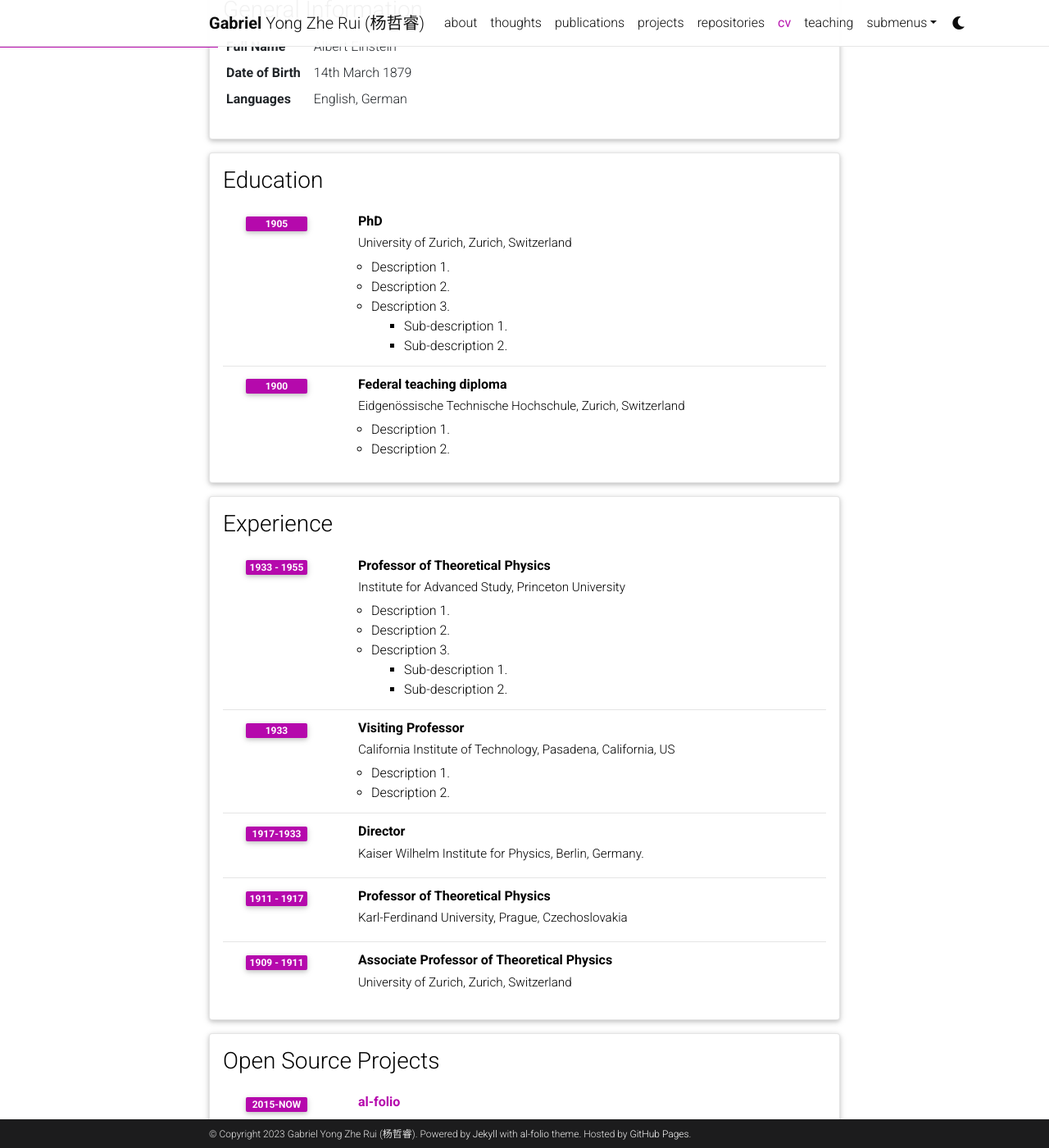
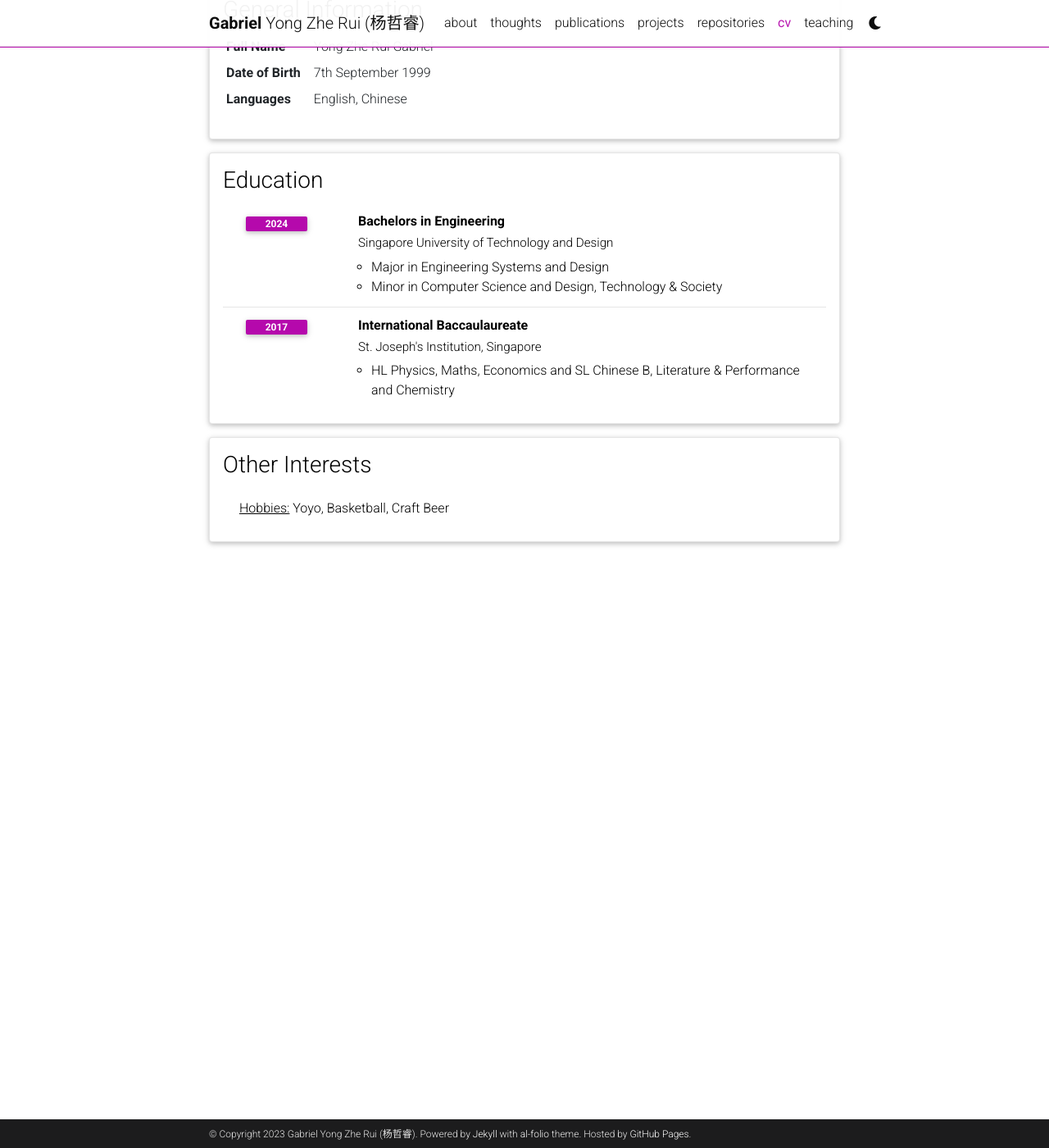
Before and after one commit to becauselol/becauselol.github.io, a Jekyll site: the page built from _pages/cv.md, in a window 1280 px wide and 1400 px high, scrolled down 207 px. Shown: the whole window at 82% size. Built offline with Jekyll 4.4.1, drawn with Linux system fonts in a browser that asks for light colours; comment, search, counter and statistics services are not loaded; a style sheet for code colours, icons or effects is not loaded; some of the changed text lies outside the part shown.

Commit message:
Update CV

```diff
--- a/_config.yml
+++ b/_config.yml
@@ -8,7 +8,7 @@ middle_name:
 last_name: Yong Zhe Rui (杨哲睿)
 email: gabesytf@gmail.com
 description: > # the ">" symbol means to ignore newlines until "footer_text:"
-  A simple, whitespace theme for academics. Based on [*folio](https://github.com/bogoli/-folio) design.
+  A simple little page to showcase what I've done and am doing.
 footer_text: >
   Powered by <a href="https://jekyllrb.com/" target="_blank">Jekyll</a> with <a href="https://github.com/alshedivat/al-folio">al-folio</a> theme.
   Hosted by <a href="https://pages.github.com/" target="_blank">GitHub Pages</a>.
@@ -176,7 +176,7 @@ collections:
     permalink: /projects/:path/
 
 announcements:
-  enabled: false
+  enabled: true
   scrollable: true # adds a vertical scroll bar if there are more than 3 news items
   limit: 5 # leave blank to include all the news in the `_news` folder
 
--- a/_data/cv.yml
+++ b/_data/cv.yml
@@ -2,96 +2,28 @@
   type: map
   contents:
     - name: Full Name
-      value: Albert Einstein
+      value: Yong Zhe Rui Gabriel
     - name: Date of Birth
-      value: 14th March 1879
+      value: 7th September 1999
     - name: Languages
-      value: English, German
+      value: English, Chinese
 
 - title: Education
   type: time_table
   contents:
-    - title: PhD
-      institution: University of Zurich, Zurich, Switzerland
-      year: 1905
+    - title: Bachelors in Engineering
+      institution: Singapore University of Technology and Design
+      year: 2024
       description:
-        - Description 1.
-        - Description 2.
-        - title: Description 3.
-          contents:
-            - Sub-description 1.
-            - Sub-description 2.
-    - title: Federal teaching diploma
-      institution: Eidgenössische Technische Hochschule, Zurich, Switzerland
-      year: 1900
+        - Major in Engineering Systems and Design
+        - Minor in Computer Science and Design, Technology & Society
+    - title: International Baccaulaureate
+      institution: St. Joseph's Institution, Singapore
+      year: 2017
       description:
-        - Description 1.
-        - Description 2.
-
-- title: Experience
-  type: time_table
-  contents:
-    - title: Professor of Theoretical Physics
-      institution: Institute for Advanced Study, Princeton University
-      year: 1933 - 1955
-      description:
-        - Description 1.
-        - Description 2.
-        - title: Description 3.
-          contents:
-            - Sub-description 1.
-            - Sub-description 2.
-    - title: Visiting Professor
-      institution: California Institute of Technology, Pasadena, California, US
-      year: 1933
-      description:
-        - Description 1.
-        - Description 2.
-
-    - title: Director
-      institution: Kaiser Wilhelm Institute for Physics, Berlin, Germany.
-      year: 1917-1933
-
-    - title: Professor of Theoretical Physics
-      institution: Karl-Ferdinand University, Prague, Czechoslovakia
-      year: 1911 - 1917
-      description:
-
-    - title: Associate Professor of Theoretical Physics
-      institution: University of Zurich, Zurich, Switzerland
-      year: 1909 - 1911
-
-- title: Open Source Projects
-  type: time_table
-  contents:
-    - title: <a href="https://github.com/alshedivat/al-folio">al-folio</a>
-      year: 2015-now
-      description: A beautiful, simple, clean, and responsive Jekyll theme for academics.
-
-- title: Honors and Awards
-  type: time_table
-  contents:
-    - year: 1921
-      items:
-        - Nobel Prize in Physics
-        - Matteucci Medal
-    - year: 2029
-      items:
-        - Max Planck Medal
-
-- title: Academic Interests
-  type: nested_list
-  contents:
-    - title: Topic 1.
-      items:
-        - Description 1.
-        - Description 2.
-    - title: Topic 2.
-      items:
-        - Description 1.
-        - Description 2.
+        - HL Physics, Maths, Economics and SL Chinese B, Literature & Performance and Chemistry
 
 - title: Other Interests
   type: list
   contents:
-    - <u>Hobbies:</u> Hobby 1, Hobby 2, etc.
+    - <u>Hobbies:</u> Yoyo, Basketball, Craft Beer
--- a/_data/venues.yml
+++ /dev/null
@@ -1,6 +0,0 @@
-"AJP":
-  url: https://aapt.scitation.org/journal/ajp
-  color: "#00369f"
-
-"PhysRev":
-  url: https://journals.aps.org/
--- a/_pages/cv.md
+++ b/_pages/cv.md
@@ -4,5 +4,5 @@ permalink: /cv/
 title: cv
 nav: true
 nav_order: 4
-cv_pdf: example_pdf.pdf
+cv_pdf: Resume_Gabriel_Yong.pdf
 ---
```
Also changed, not shown: _bibliography/papers.bib (+0 -82 lines), _data/coauthors.yml (deleted, +0 -34 lines), _data/repositories.yml (+7 -9 lines), _pages/about.md (+5 -11 lines), _pages/dropdown.md (deleted, +0 -13 lines), 2 other files.
